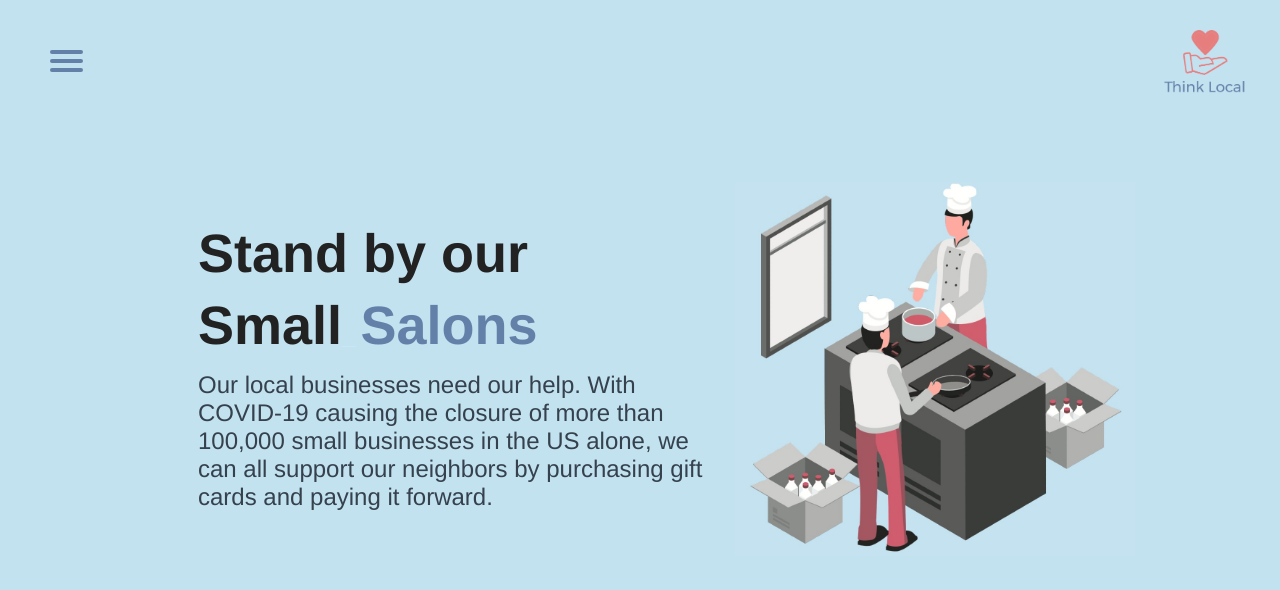
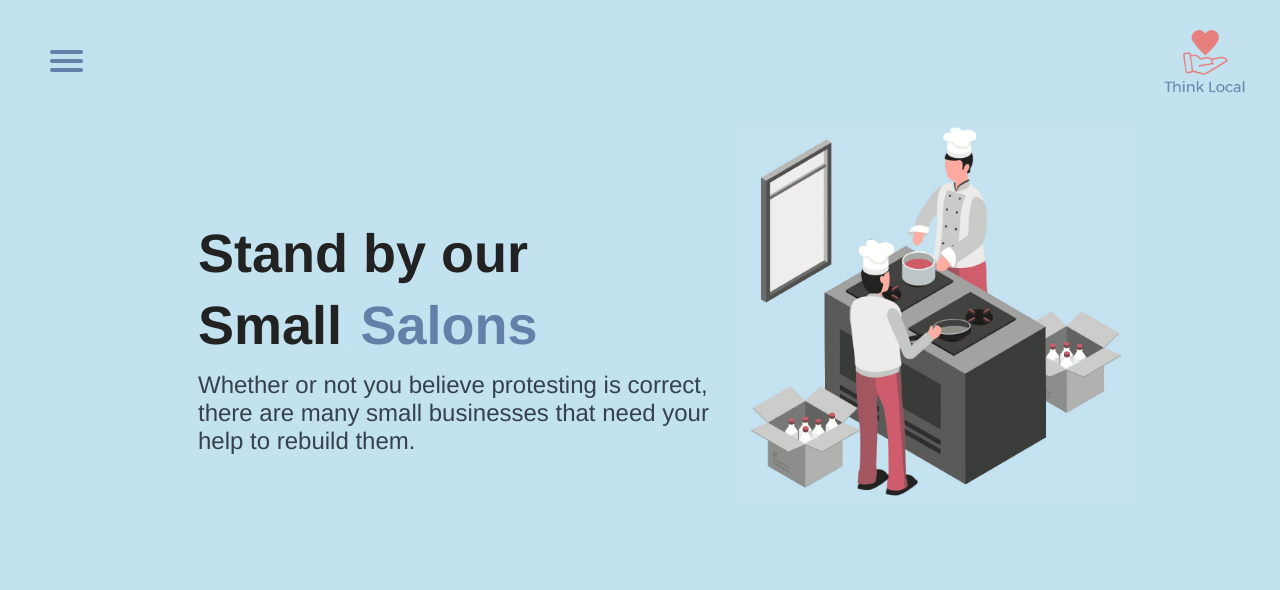
Before and after one commit to yeumthomas/think-local, a Vue app: page / in a window 1280 px wide. Shown: the top 590 px of the page. Built offline with nearby package versions, Linux system fonts and the light colour scheme.

Commit message:
Refactored Title.vue

```diff
--- a/src/components/Title.vue
+++ b/src/components/Title.vue
@@ -12,9 +12,12 @@
             </div>
             </h2>
             <!--- Statistic credit: https://www.nber.org/papers/w26989.pdf -->
-            <p class='desc'>Our local businesses need our help. With COVID-19 causing the closure of more than
+            <p class='desc'> Whether or not you believe protesting is correct, there are many small businesses that
+                need your help to rebuild them.
+
+                <!-- Our local businesses need our help. With COVID-19 causing the closure of more than
                 100,000 small businesses in the US alone, we can all support our neighbors by purchasing gift
-                cards and paying it forward.
+                cards and paying it forward. -->
             </p>
             <img :src="titlePic" alt="titlePic" class="titlePic"/>
         </div>
```
